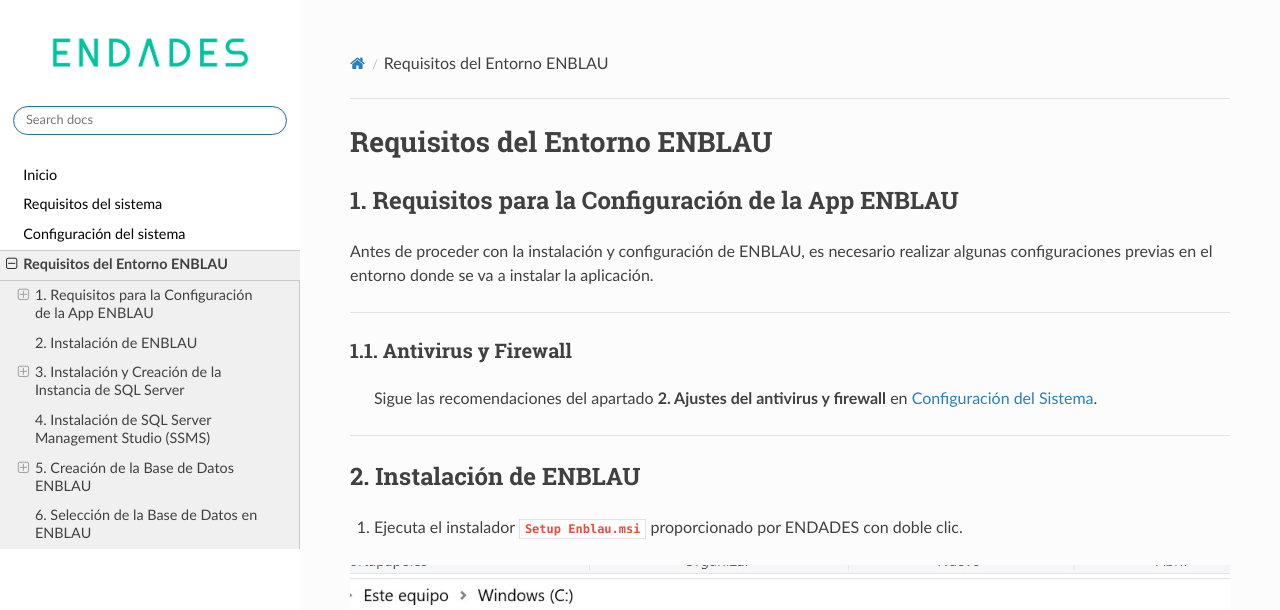
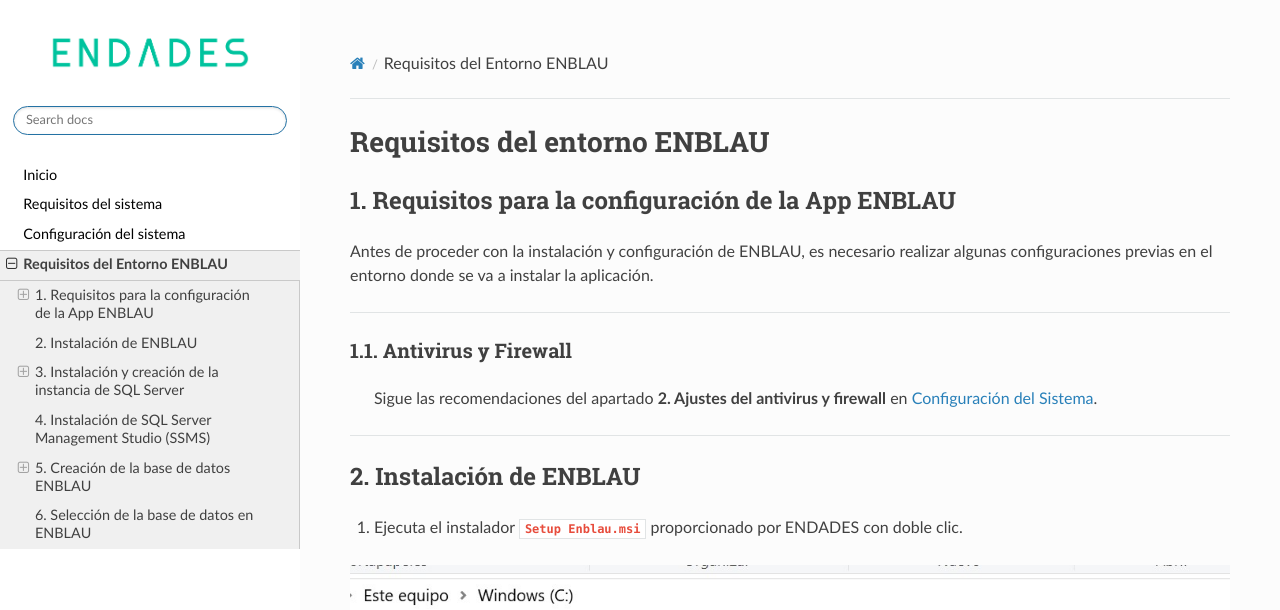
Before and after one commit to endades/Setup-installation, an MkDocs documentation site: the page built from docs/Requisitos_ENBLAU.md, in a window 1280 px wide and 900 px high. Shown: the top 610 px of the window. Built offline with MkDocs 1.6.1, drawn with Linux system fonts in a browser that asks for light colours; nearby versions of some CDN libraries; some of the changed text lies outside the part shown.

```diff
--- a/docs/Requisitos_ENBLAU.md
+++ b/docs/Requisitos_ENBLAU.md
@@ -1,6 +1,6 @@
-# Requisitos del Entorno ENBLAU
+# Requisitos del entorno ENBLAU
 
-## 1. Requisitos para la Configuración de la App ENBLAU
+## 1. Requisitos para la configuración de la App ENBLAU
 
 Antes de proceder con la instalación y configuración de ENBLAU, es necesario realizar algunas configuraciones previas en el entorno donde se va a instalar la aplicación.
 
@@ -40,11 +40,11 @@ Antes de proceder con la instalación y configuración de ENBLAU, es necesario r
 
 ---
 
-## 3. Instalación y Creación de la Instancia de SQL Server
+## 3. Instalación y creación de la instancia de SQL Server
 
 Para poder utilizar ENBLAU es necesario instalar SQL Server y crear una instancia. Esto se puede hacer automáticamente con un archivo `.bat` o manualmente.
 
-### 3.1. Instalación Automática con `.bat`
+### 3.1. Instalación automática con `.bat`
 
 1. Accede desde el explorador de Windows a la ruta de instalación de ENBLAU, por ejemplo: **`C:\ENBLAU\Datos`**, y localiza el archivo **`00 - InstalaciónSQL.bat`**.
 
@@ -59,7 +59,7 @@ Para poder utilizar ENBLAU es necesario instalar SQL Server y crear una instanci
 
    ![Sql Server](images/Instal_config/sql_server.jpg)
 
-### 3.2. Instalación Manual
+### 3.2. Instalación manual
 
 1. Accede a la ruta **`C:\ENBLAU\Datos`** y localiza el ejecutable **`SQLEXPR_x64_ENU.exe`**. Alternativamente, puedes descargarlo desde:
    [https://www.microsoft.com/es-es/download/details.aspx?id=104781](https://www.microsoft.com/es-es/download/details.aspx?id=104781)
@@ -103,7 +103,7 @@ Se recomienda instalar **SQL Server Management Studio 20** en el entorno donde s
 
 ---
 
-## 5. Creación de la Base de Datos ENBLAU
+## 5. Creación de la base de datos ENBLAU
 
 ### 5.1. Crear mediante `.bat`
 
@@ -135,7 +135,7 @@ Se recomienda instalar **SQL Server Management Studio 20** en el entorno donde s
 
 ---
 
-## 6. Selección de la Base de Datos en ENBLAU
+## 6. Selección de la base de datos en ENBLAU
 
 1. Al abrir ENBLAU por primera vez, se solicitará seleccionar una base de datos. Haz clic en **Aceptar**.
 
@@ -145,6 +145,6 @@ Se recomienda instalar **SQL Server Management Studio 20** en el entorno donde s
 
    ![Servidor](images/Instal_config/servidor.jpg)
 
-3. Haz clic en **Cargar Base de Datos**, despliega el campo correspondiente y selecciona **Easywork** de la lista.
+3. Haz clic en **Cargar base de datos**, despliega el campo correspondiente y selecciona **Easywork** de la lista.
 
    ![Base de datos](images/Instal_config/bdd.jpg)
```
